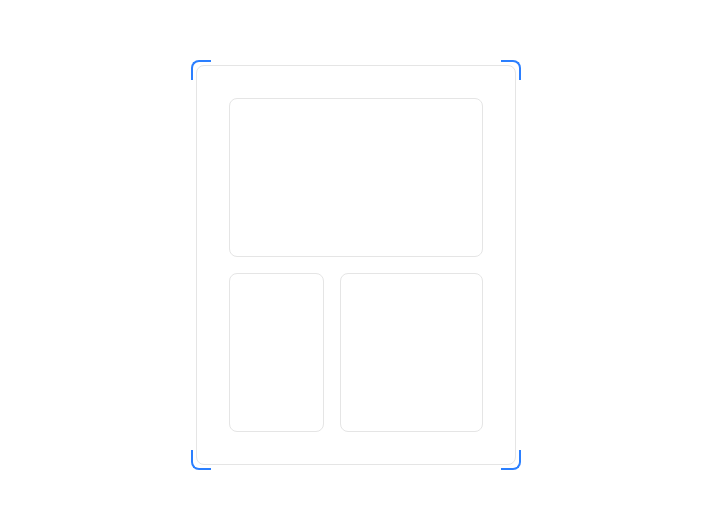
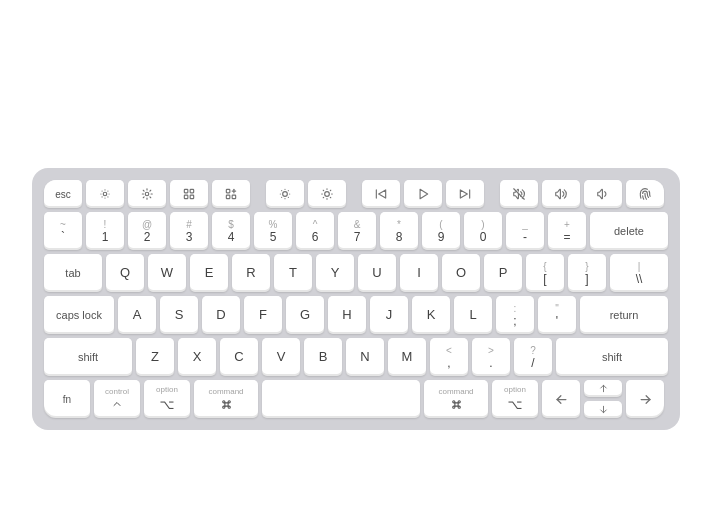
Before and after one commit to 2201monesh/design-component, a Next.js app: page / in a window 1280 px wide. Shown: the part 135-644 px from the top of the page, without its empty margins (284-995 px from the left). Built offline with nearby package versions, Linux system fonts and the light colour scheme.

Commit message:
added keyboard component

```diff
--- a/app/page.tsx
+++ b/app/page.tsx
@@ -7,9 +7,9 @@ export default function Home() {
   return (
     <div className="flex flex-col items-center justify-center w-screen h-screen">
       {/* <DiscordAnimation /> */}
-      {/* <MacKeyboard /> */}
+      <MacKeyboard />
       {/* <SpringCards /> */}
-      <HoverEffect />
+      {/* <HoverEffect /> */}
     </div>
   );
 }
--- /dev/null
+++ b/components/HoverPageComponent.tsx
@@ -0,0 +1,9 @@
+import React from 'react'
+
+const HoverPageComponent = () => {
+  return (
+    <div>HoverPageComponent</div>
+  )
+}
+
+export default HoverPageComponent
```
